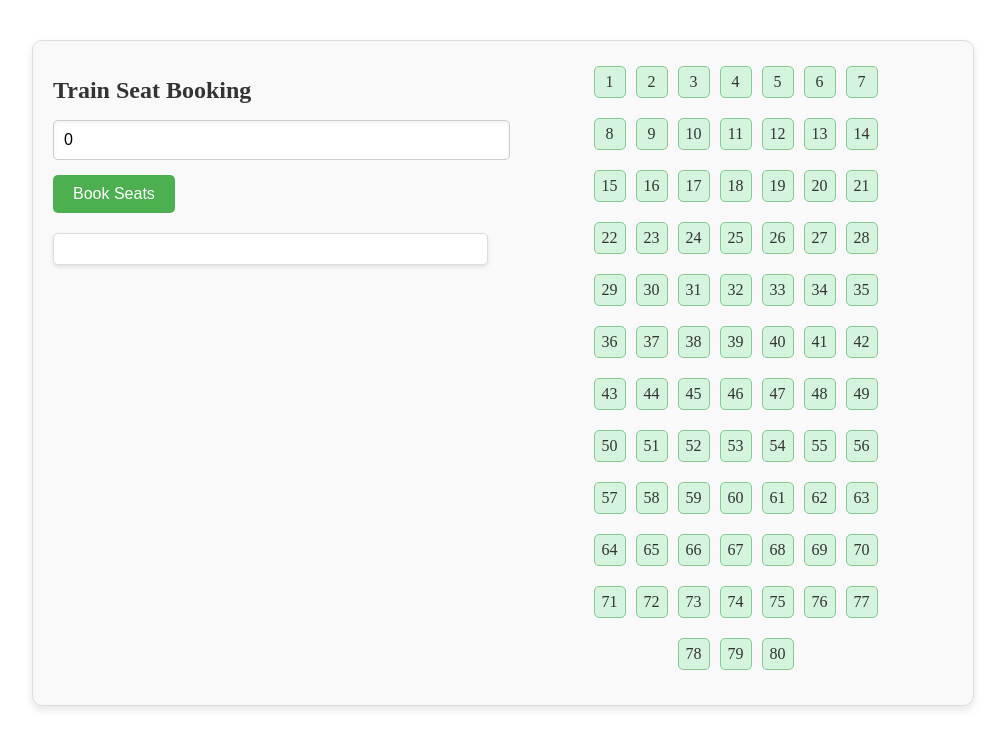
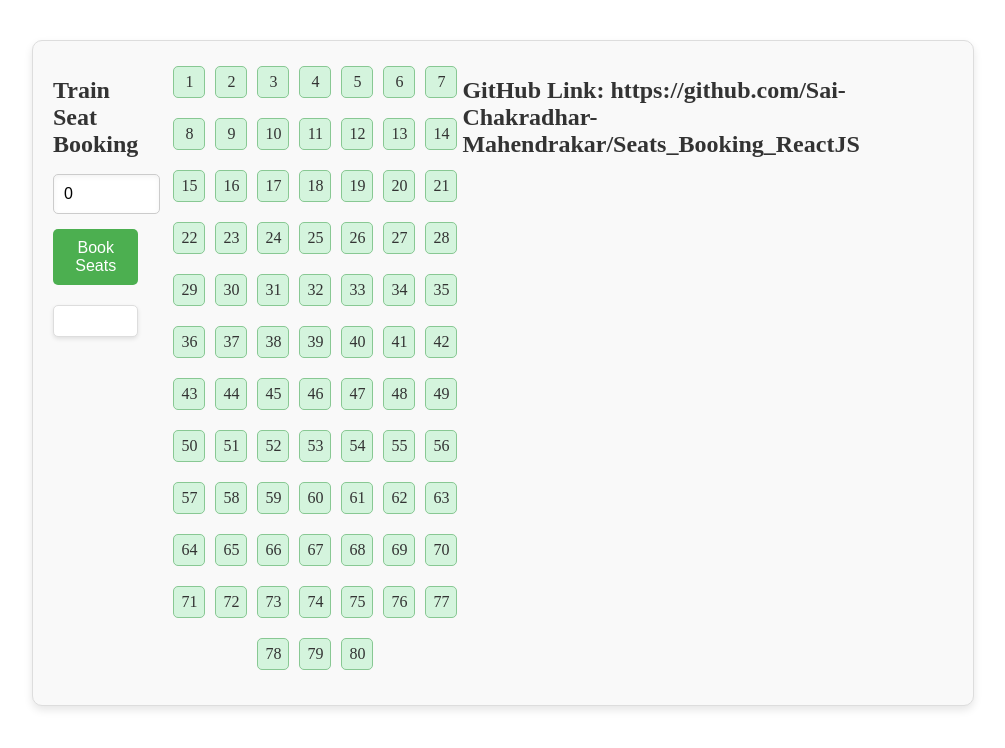
Before and after one commit to Sai-Chakradhar-Mahendrakar/Seats_Booking_ReactJS, a React (Vite) app: page / in a window 1280 px wide. Shown: the top 748 px of the page, without its empty margins (137-1142 px from the left). Built offline with nearby package versions, Linux system fonts and the light colour scheme.

Commit message:
Update Coach.jsx

```diff
--- a/src/Coach.jsx
+++ b/src/Coach.jsx
@@ -106,6 +106,7 @@ const Coach = () => {
           );
         })}
       </div>
+      <h1>GitHub Link: https://github.com/Sai-Chakradhar-Mahendrakar/Seats_Booking_ReactJS</h1>
     </div>
   );
 };
```
